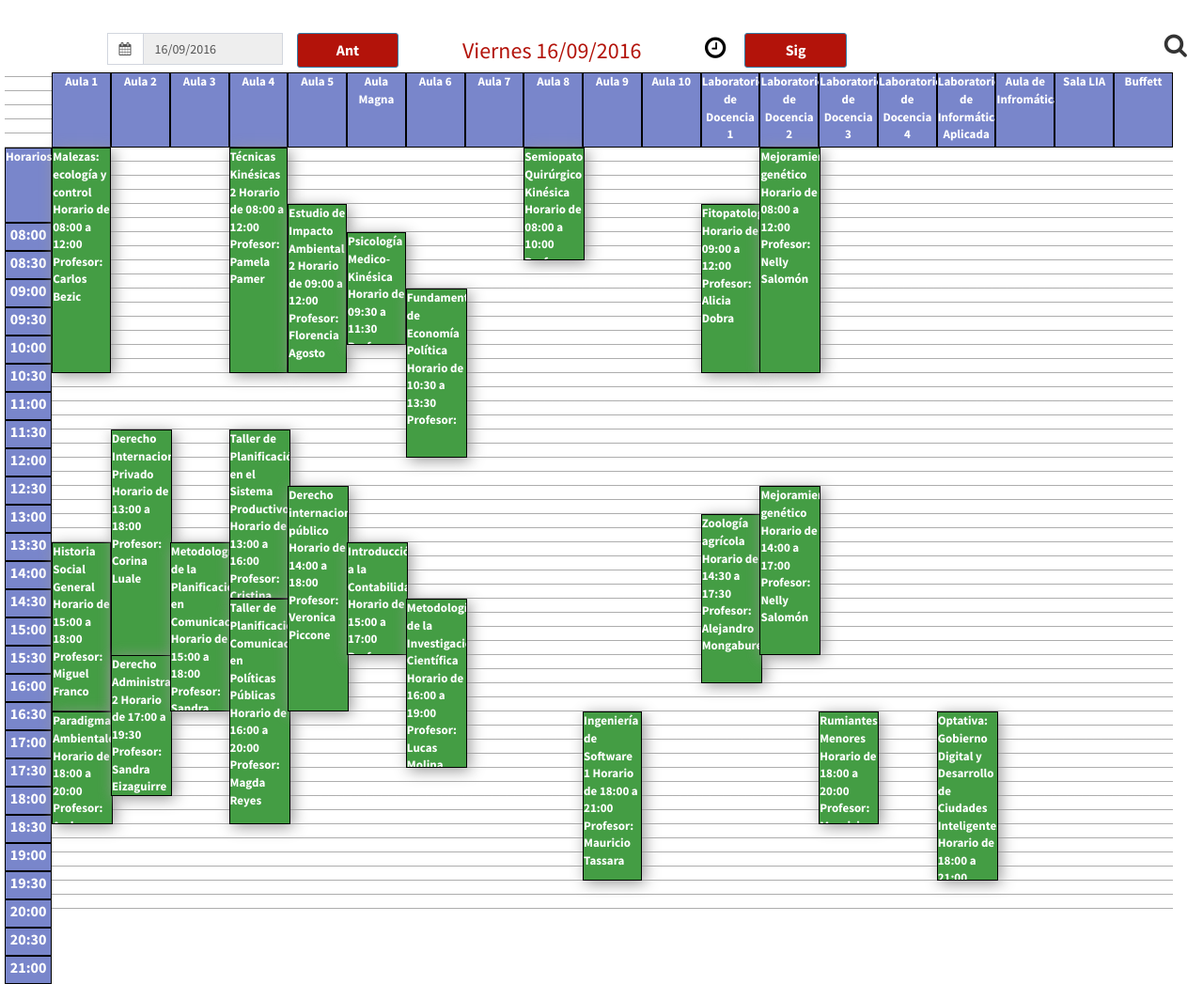
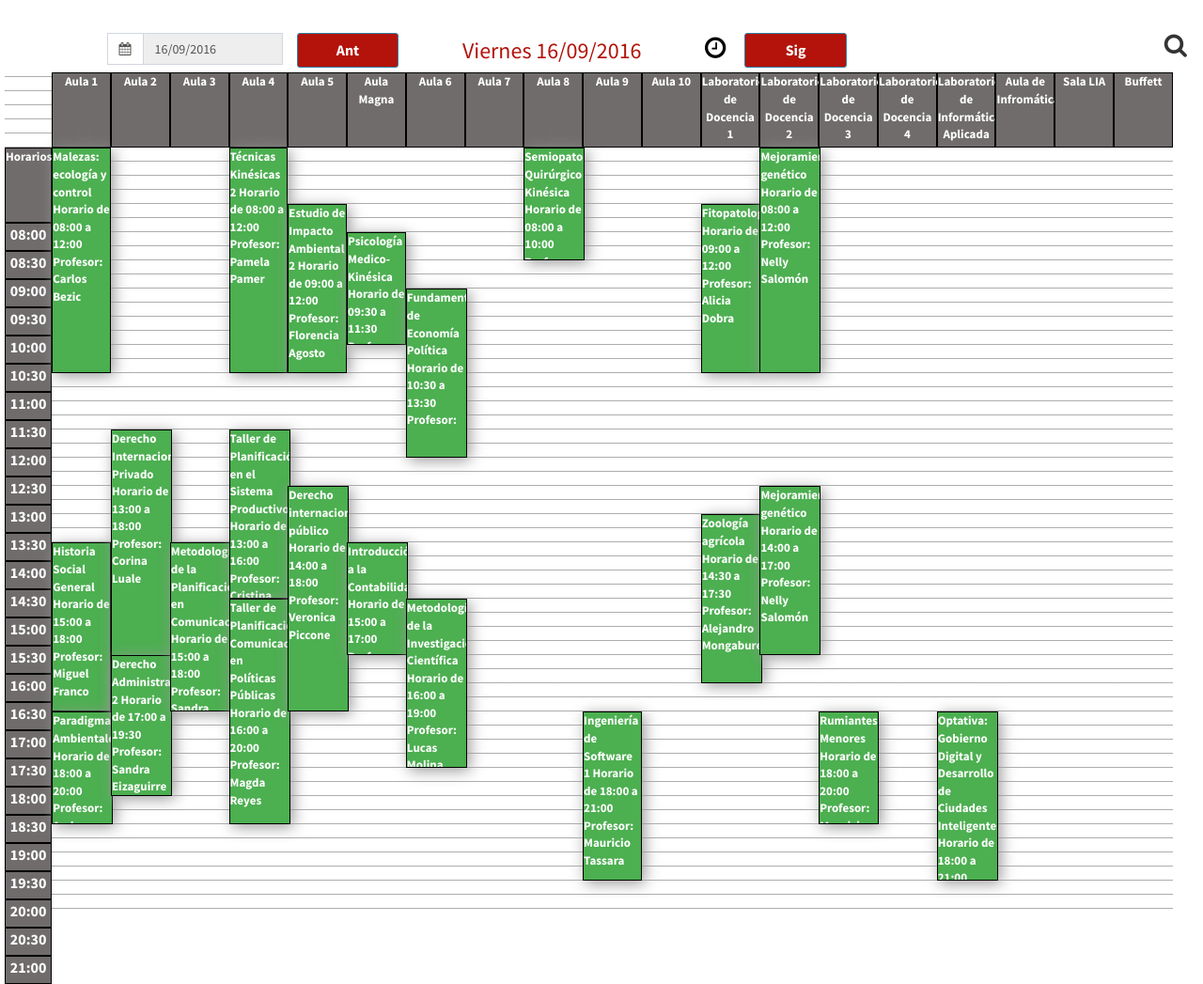
Before and after one commit to IngSoftIII2016/saga, a CodeIgniter app: page /saga/ in a window 1280 px wide. Shown: the part 52-1099 px from the top of the page at 94% size. Run offline with CodeIgniter, Linux system fonts and the light colour scheme; data comes from the database, SQL or seed files in the repository; data that the repository does not hold is empty; some libraries are stand-ins or nearby versions.

Commit message:
Estilos colores

```diff
--- a/assets/css/planilla.css
+++ b/assets/css/planilla.css
@@ -20,7 +20,7 @@
 
 }
 .color{
-	background-color: #7986CB;
+	background-color: #706c6c;
 	color:white;
 	border: 1px solid black !important;
 	    width: 100%;
@@ -62,7 +62,7 @@
 }
 .materia {
             border: #000000 solid 1px;
-            background: #449d44;
+            background: #4CAF50;
 			max-width:65px !important;
 			overflow: auto;
 			font-weight: bold;
```
